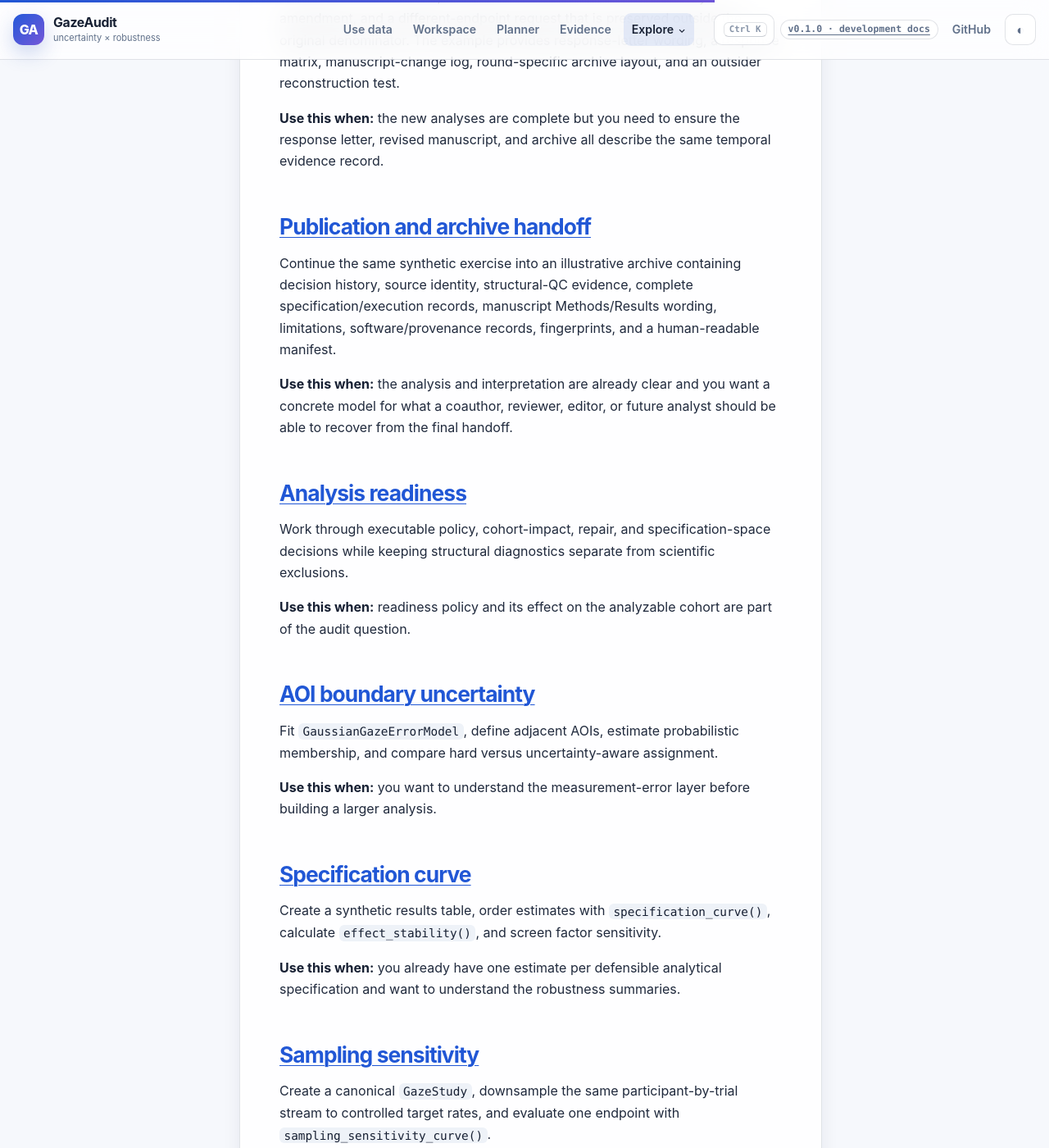
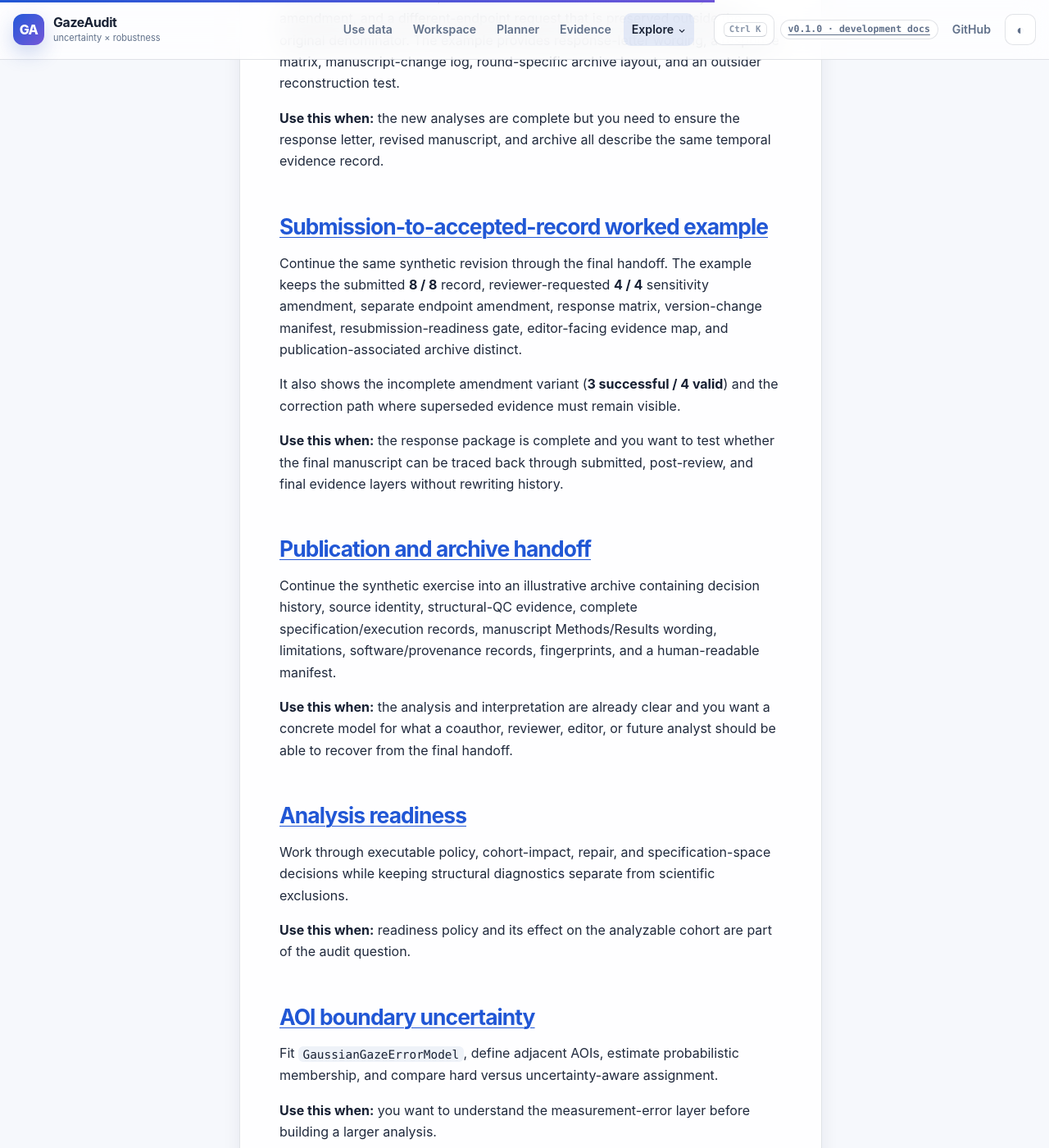
Before and after one commit to stefanosbalaskas/GazeAudit, a Jekyll site: the page built from docs/examples/index.md, in a window 1280 px wide and 1400 px high, scrolled down 4694 px. Shown: the whole window at 82% size. Built offline with Jekyll 4.4.1, drawn with Linux system fonts in a browser that asks for light colours; some of the changed text lies outside the part shown.

Commit message:
docs: surface final handoff example in examples hub

```diff
--- a/docs/examples/index.md
+++ b/docs/examples/index.md
@@ -1,6 +1,6 @@
 ---
 title: Examples
-description: Runnable synthetic and project-oriented examples for GazeAudit data preflight, researcher decisions, measurement uncertainty, robustness analysis, sensitivity, result interpretation, reviewer reconstruction, post-review reanalysis, response packages, bounded reporting, and publication handoff.
+description: Runnable synthetic and project-oriented examples for GazeAudit data preflight, researcher decisions, measurement uncertainty, robustness analysis, sensitivity, result interpretation, reviewer reconstruction, post-review reanalysis, response packages, resubmission handoff, bounded reporting, and publication archive design.
 kicker: Examples
 ---
 
@@ -49,6 +49,12 @@
   </article>
   <article class="card">
     <div class="card-icon" aria-hidden="true">7</div>
+    <h3>Trace the final handoff</h3>
+    <p>Follow submitted evidence through post-review amendments, version changes, resubmission checks, and the final editor-facing evidence map.</p>
+    <p><a href="submission-to-accepted-record/">Submission-to-accepted record →</a></p>
+  </article>
+  <article class="card">
+    <div class="card-icon" aria-hidden="true">8</div>
     <h3>Prepare the publication handoff</h3>
     <p>Turn the synthetic audit record into a reviewer-friendly archive with decision history, complete execution status, manuscript wording, limitations, provenance, and a manifest.</p>
     <p><a href="publication-archive-handoff/">Publication/archive handoff →</a></p>
@@ -108,9 +114,17 @@
 
 **Use this when:** the new analyses are complete but you need to ensure the response letter, revised manuscript, and archive all describe the same temporal evidence record.
 
+## [Submission-to-accepted-record worked example](submission-to-accepted-record/)
+
+Continue the same synthetic revision through the final handoff. The example keeps the submitted **8 / 8** record, reviewer-requested **4 / 4** sensitivity amendment, separate endpoint amendment, response matrix, version-change manifest, resubmission-readiness gate, editor-facing evidence map, and publication-associated archive distinct.
+
+It also shows the incomplete amendment variant (**3 successful / 4 valid**) and the correction path where superseded evidence must remain visible.
+
+**Use this when:** the response package is complete and you want to test whether the final manuscript can be traced back through submitted, post-review, and final evidence layers without rewriting history.
+
 ## [Publication and archive handoff](publication-archive-handoff/)
 
-Continue the same synthetic exercise into an illustrative archive containing decision history, source identity, structural-QC evidence, complete specification/execution records, manuscript Methods/Results wording, limitations, software/provenance records, fingerprints, and a human-readable manifest.
+Continue the synthetic exercise into an illustrative archive containing decision history, source identity, structural-QC evidence, complete specification/execution records, manuscript Methods/Results wording, limitations, software/provenance records, fingerprints, and a human-readable manifest.
 
 **Use this when:** the analysis and interpretation are already clear and you want a concrete model for what a coauthor, reviewer, editor, or future analyst should be able to recover from the final handoff.
 
@@ -154,10 +168,13 @@
 12. Work through [reviewer-requested reanalysis](reviewer-requested-reanalysis/) to keep submitted and post-review denominators distinct.
 13. Use the [reviewer response letter guide](../guides/reviewer-response-letter/) to connect each response to timing, evidence, manuscript locations, and archive locations.
 14. Work through the [revision response package](revision-response-package/) to audit the response letter, manuscript-change log, and revision archive together.
-15. Build the [publication/archive handoff](publication-archive-handoff/) to practise packaging the complete record for review and preservation.
-16. Run the [AOI boundary example](aoi-boundary/) if spatial measurement uncertainty is part of the question.
-17. Use [sampling sensitivity](sampling-sensitivity/) when temporal resolution is part of the scientific question.
-18. Move to the [first-study workflow](../workflows/first-study-audit/) when assembling the full research process.
+15. Use the [version-change manifest guide](../guides/version-change-manifest/) to bind every material manuscript change to its rationale and evidence layer.
+16. Apply the [resubmission readiness guide](../guides/resubmission-readiness/) to the final manuscript, response package, version manifest, and evidence map.
+17. Work through [submission-to-accepted-record](submission-to-accepted-record/) to reconstruct the complete synthetic temporal handoff.
+18. Build the [publication/archive handoff](publication-archive-handoff/) to practise packaging the complete record for review and preservation.
+19. Run the [AOI boundary example](aoi-boundary/) if spatial measurement uncertainty is part of the question.
+20. Use [sampling sensitivity](sampling-sensitivity/) when temporal resolution is part of the scientific question.
+21. Move to the [first-study workflow](../workflows/first-study-audit/) when assembling the full research process.
 
 ## Visual convention
 
```
